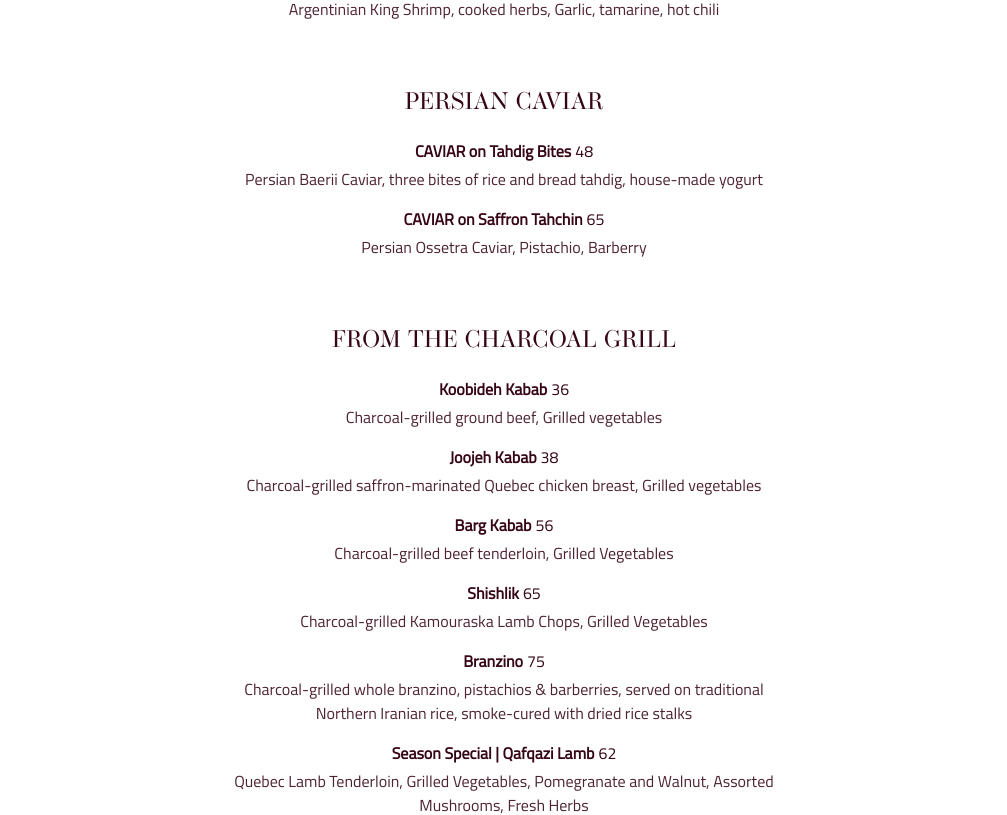
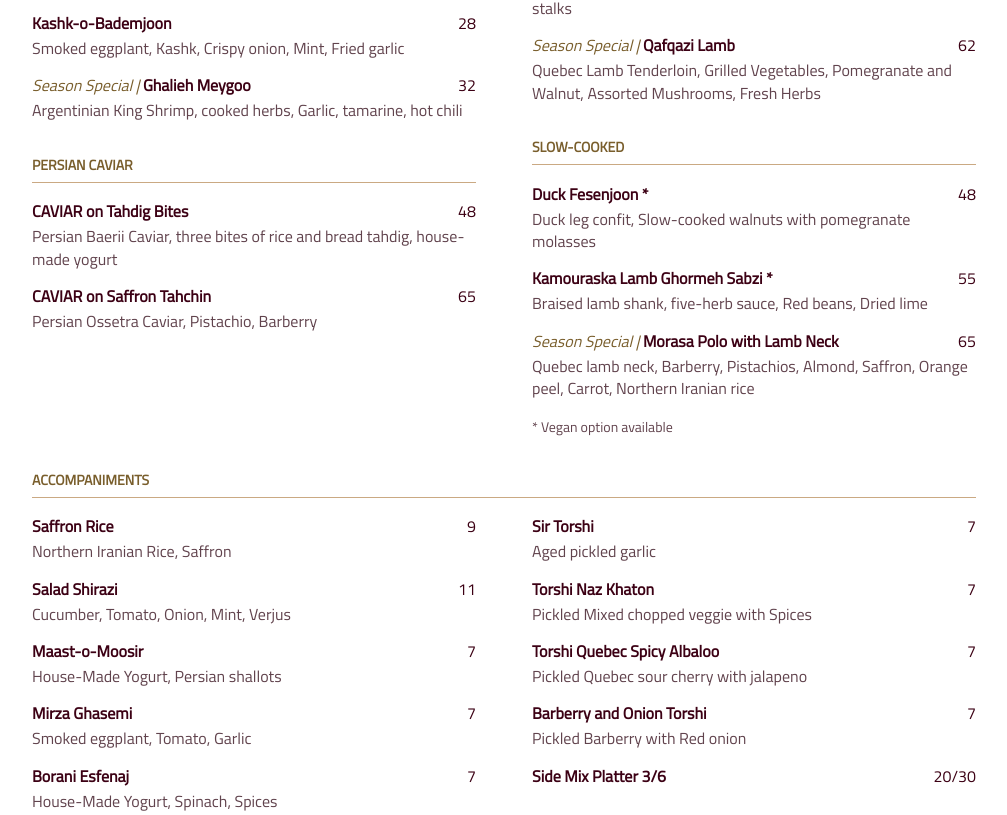
Before and after one commit to BOUS-Persian-Cuisine/website, a Next.js app: page /menu in a window 1280 px wide. Shown: the part 873-1688 px from the top of the page, without its empty margins (136-1143 px from the left). Built offline with nearby package versions, Linux system fonts and the light colour scheme.

Commit message:
Match the dinner menu to the printed two-column layout

```diff
--- a/src/components/MenuPageLayout.tsx
+++ b/src/components/MenuPageLayout.tsx
@@ -63,7 +63,7 @@ export function MenuPageLayout({
               ) : null}
             </div>
 
-            <div className="mx-auto max-w-3xl py-10 sm:py-14">{children}</div>
+            <div className={`mx-auto py-10 sm:py-14 ${active === "dining" ? "w-full" : "max-w-3xl"}`}>{children}</div>
 
             <div className="mx-auto flex max-w-3xl flex-col items-center gap-4 pt-4 sm:pt-6">
               <a
--- a/src/pages/menu.tsx
+++ b/src/pages/menu.tsx
@@ -1,3 +1,5 @@
+import Image from "next/image";
+import styles from "@/styles/dinner-menu.module.css";
 import type { Language } from "@/context/LanguageContext";
 import { MenuPageLayout } from "@/components/MenuPageLayout";
 import { useLanguage } from "@/context/LanguageContext";
@@ -371,27 +373,40 @@ const menuCopy: Record<Language, MenuCopy> = {
   },
 };
 
-function MenuItemRow({ item }: { item: MenuItem }) {
+function MenuItems({ items }: { items: MenuItem[] }) {
   return (
-    <li className="text-center">
-      <p className="text-base leading-6 text-bous-burgundy">
-        <span className="font-semibold">{item.name}</span>
-        {item.price ? (
-          <span className="ml-1 font-normal tabular-nums">{item.price}</span>
-        ) : null}
-      </p>
-      {item.description && (
-        <p className="mx-auto mt-1 max-w-[65ch] text-base leading-6 text-bous-burgundy/88">
-          {item.description}
-        </p>
-      )}
-    </li>
+    <ul className={styles.items}>
+      {items.map((item) => {
+        const [prefix, special] = item.name.split(" | ");
+        return (
+          <li key={item.name}>
+            <div className={styles.row}>
+              <strong>{special ? <><em>{prefix} | </em>{special}</> : item.name}</strong>
+              <span className={styles.price}>{item.price}</span>
+            </div>
+            {item.description && <p>{item.description}</p>}
+          </li>
+        );
+      })}
+    </ul>
+  );
+}
+
+function MenuSection({ group }: { group: MenuCopy["groups"][number] }) {
+  return (
+    <section>
+      <h2>{group.title}</h2>
+      <MenuItems items={group.items} />
+      {group.note && <p className={styles.note}>{group.note}</p>}
+    </section>
   );
 }
 
 export default function Menu() {
   const { language } = useLanguage();
   const copy = menuCopy[language];
+  const [starters, caviar, grill, slowCooked, sides] = copy.groups;
+  const halfway = Math.ceil(sides.items.length / 2);
 
   return (
     <MenuPageLayout
@@ -403,20 +418,25 @@ export default function Menu() {
       sectionLabel={copy.sectionLabel}
       title={copy.pageTitle}
     >
-      <div className="space-y-14 sm:space-y-16">
-        {copy.groups.map((group) => (
-          <section key={group.title} className="text-center">
-            <h2 className="font-operetta text-2xl font-normal leading-tight text-bous-burgundy">
-              {group.title}
-            </h2>
-            <ol className="mt-6 space-y-4">
-              {group.items.map((item) => (
-                <MenuItemRow key={item.name} item={item} />
-              ))}
-            </ol>
-            {group.note && <p className="mt-6 text-base text-bous-burgundy/82">{group.note}</p>}
-          </section>
-        ))}
+      <div className={styles.sheet}>
+        <Image src="/img/dinner-menu-masthead.png" alt="BOUS Persian Cuisine · بوس: سفره ایرانی" width={2042} height={116} className={styles.masthead} />
+        <div className={styles.columns}>
+          <div className={styles.column}>
+            <MenuSection group={starters} />
+            <MenuSection group={caviar} />
+          </div>
+          <div className={styles.column}>
+            <MenuSection group={grill} />
+            <MenuSection group={slowCooked} />
+          </div>
+        </div>
+        <section className={styles.sides}>
+          <h2>{sides.title}</h2>
+          <div className={styles.columns}>
+            <MenuItems items={sides.items.slice(0, halfway)} />
+            <MenuItems items={sides.items.slice(halfway)} />
+          </div>
+        </section>
       </div>
     </MenuPageLayout>
   );
--- /dev/null
+++ b/src/styles/dinner-menu.module.css
@@ -0,0 +1,30 @@
+.sheet {
+  color: #3c0014;
+  background: white;
+  text-align: left;
+}
+.masthead { width: 100%; height: auto; margin-bottom: clamp(1.5rem, 4vw, 3rem); }
+.columns { display: grid; gap: 2rem clamp(2rem, 5vw, 3.5rem); }
+.column { display: flex; flex-direction: column; gap: 2rem; }
+.sheet h2 {
+  color: #795e2c;
+  font-size: .875rem;
+  font-weight: 700;
+  text-transform: uppercase;
+  border-bottom: 1px solid #caa983;
+  padding-bottom: .4rem;
+  margin-bottom: 1.2rem;
+}
+.items { display: grid; align-content: start; gap: 1rem; }
+.row { display: flex; justify-content: space-between; align-items: baseline; gap: .8rem; line-height: 1.3; }
+.row strong { font-weight: 700; }
+.row em { color: #795e2c; font-weight: 400; }
+.price { white-space: nowrap; font-variant-numeric: tabular-nums; }
+.items p, .note { color: #61434d; line-height: 1.4; }
+.items p { margin-top: .2rem; }
+.note { margin-top: 1.1rem; font-size: .875rem; }
+.sides { margin-top: 2rem; }
+.sides .columns { row-gap: 1rem; }
+@media (min-width: 48rem) {
+  .columns { grid-template-columns: repeat(2, minmax(0, 1fr)); }
+}
```
Also changed, not shown: public/img/dinner-menu-masthead.png (added).
